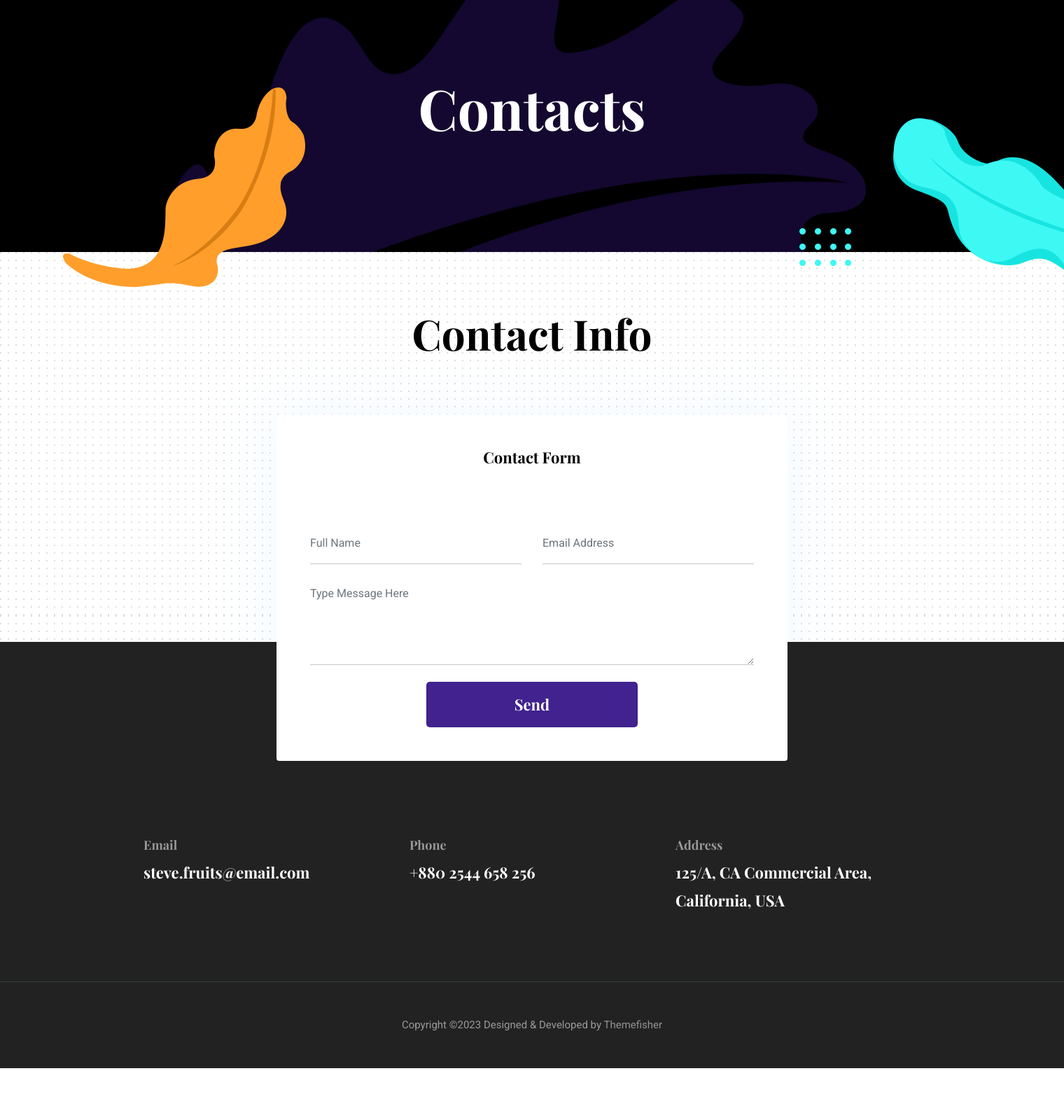
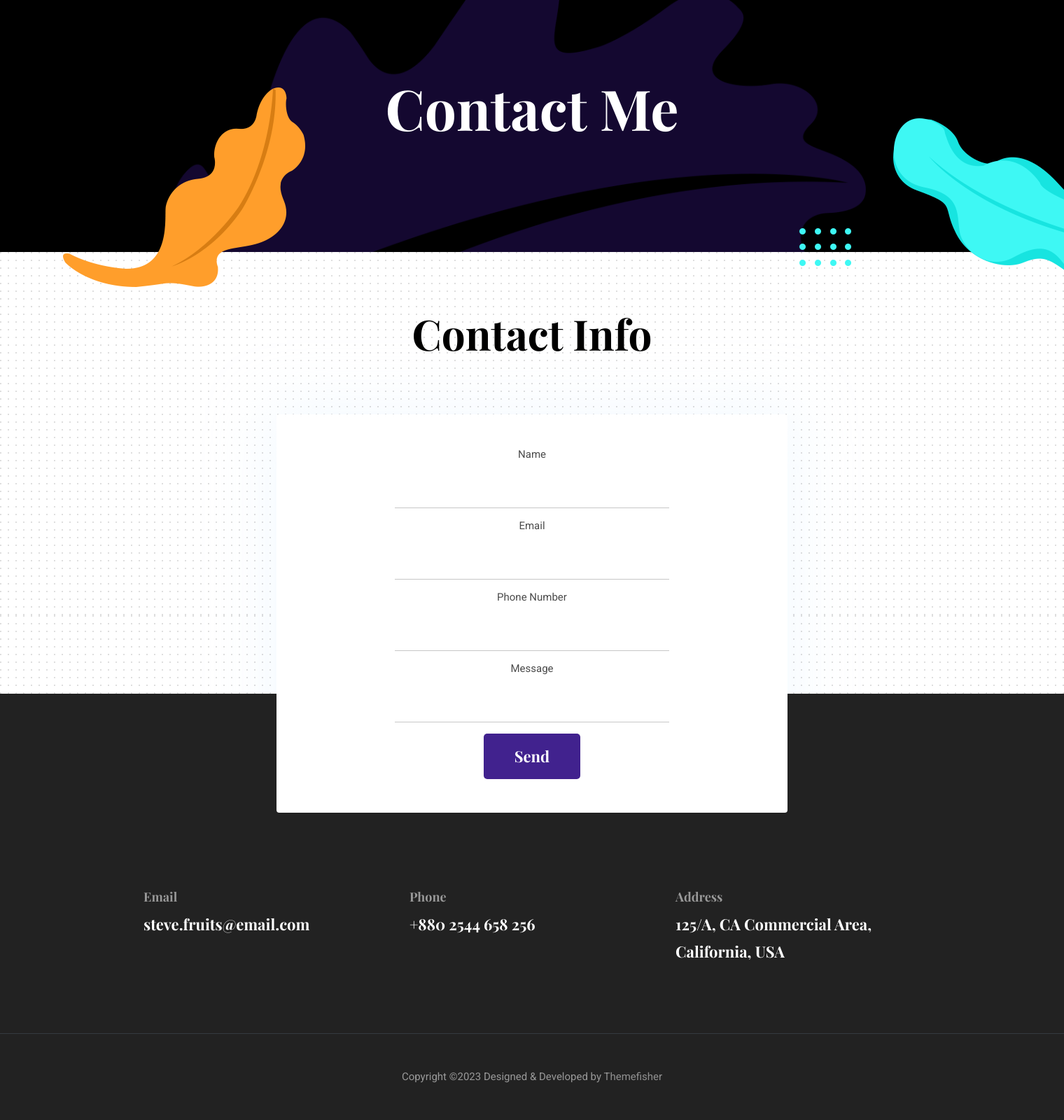
Before and after one commit to reh1548/python-flask-portfolio-website, a Flask app: page /contact in a window 1520 px wide; the page is wider, and only the part inside the window is pictured. Shown: the part 144-1744 px from the top of that part at 70% size. Before the commit the page ends 1670 px from the top of that part, so only its background shows below. Run offline with Flask 3, Linux system fonts and the light colour scheme; some libraries are stand-ins or nearby versions.

Commit message:
completed Contact us form which sends an emai

```diff
--- a/forms.py
+++ b/forms.py
@@ -40,3 +40,9 @@ class Message(FlaskForm):
     phone = StringField("Phone Number", validators=[DataRequired()])
     message_text = StringField("Message", validators=[DataRequired()])
     submit = SubmitField("Send")
+
+class CreateProject(FlaskForm):
+    title = StringField("Project Title", validators=[DataRequired()])
+    img_url = StringField("Project Image URL", validators=[DataRequired(), URL()])
+    body = CKEditorField("Project Description", validators=[DataRequired()])
+    submit = SubmitField("Submit")
--- a/main.py
+++ b/main.py
@@ -93,6 +93,19 @@ class Comment(db.Model):
     post_id = db.Column(db.Integer, db.ForeignKey("blog_posts.id"))
     parent_post = relationship("BlogPost", back_populates="comments")
 
+# Create a table for the projects
+class Projects(db.Model):
+    __tablename__ = "projects"
+    id = db.Column(db.Integer, primary_key=True)
+    # Create Foreign Key, "users.id" the users refers to the tablename of User.
+    author_id = db.Column(db.Integer, db.ForeignKey("users.id"))
+    # Create reference to the User object. The "posts" refers to the posts property in the User class.
+    author = relationship("User", back_populates="posts")
+    title = db.Column(db.String(250), unique=True, nullable=False)
+    body = db.Column(db.Text, nullable=False)
+    img_url = db.Column(db.String(250), nullable=False)
+
+
 
 with app.app_context():
     db.create_all()
@@ -108,6 +121,8 @@ def admin_only(f):
         return f(*args, **kwargs)
 
     return decorated_function
+
+
 
 @app.route('/')
 def index():
@@ -172,8 +187,6 @@ def login():
 def logout():
     logout_user()
     return redirect(url_for('index'))
-
-
 
 
 @app.route('/about')
@@ -259,10 +272,27 @@ def delete_post(post_id):
 def projects():
     return render_template('projects.html')
 
-@app.route('/contact')
+
+def message(msg):
+    with smtplib.SMTP("smtp.gmail.com", port=587) as connection:
+        connection.starttls()
+        connection.login(user=my_mail, password=password)
+        connection.sendmail(
+            from_addr=my_mail,
+            to_addrs=recipient_mail,
+            msg=msg
+        )
+
+@app.route("/contact", methods=['GET', 'POST'])
 def contact():
-    return render_template('contact.html')
-
+    form = Message()
+    if form.validate_on_submit():
+        message(f"Subject: Blog Site Message\n\n{form.name.data}\n{form.email.data}\n{form.phone.data}\n\nMessage:{form.message_text.data}")
+        form.name.data = ''
+        form.email.data = ''
+        form.phone.data = ''
+        form.message_text.data = ''
+    return render_template("contact.html", current_user=current_user, form=form)
 
 if __name__ == '__main__':
     app.run(debug=True)
--- a/templates/contact.html
+++ b/templates/contact.html
@@ -1,3 +1,4 @@
+{% from "bootstrap5/form.html" import render_form %} {% block content %}
 {% include "header.html" %}
 
 <!-- page title -->
@@ -5,19 +6,19 @@
   <div class="container">
     <div class="row">
       <div class="col-12 text-center">
-        <h1 class="text-white font-tertiary">Contacts</h1>
+        <h1 class="text-white font-tertiary">Contact Me</h1>
       </div>
     </div>
   </div>
   <!-- background shapes -->
-  <img src="static/images/illustrations/page-title.png" alt="illustrations" class="bg-shape-1 w-100">
-  <img src="static/images/illustrations/leaf-pink-round.png" alt="illustrations" class="bg-shape-2">
-  <img src="static/images/illustrations/dots-cyan.png" alt="illustrations" class="bg-shape-3">
-  <img src="static/images/illustrations/leaf-orange.png" alt="illustrations" class="bg-shape-4">
-  <img src="static/images/illustrations/leaf-yellow.png" alt="illustrations" class="bg-shape-5">
-  <img src="static/images/illustrations/dots-group-cyan.png" alt="illustrations" class="bg-shape-6">
-  <img src="static/images/illustrations/leaf-cyan-lg.png" alt="illustrations" class="bg-shape-7">
-</section>
+  <img src="{{ url_for('static', filename='images/illustrations/page-title.png') }}" alt="illustrations" class="bg-shape-1 w-100">
+  <img src="{{ url_for('static', filename='images/illustrations/leaf-pink-round.png') }}" alt="illustrations" class="bg-shape-2">
+  <img src="{{ url_for('static', filename='images/illustrations/dots-cyan.png') }}" alt="illustrations" class="bg-shape-3">
+  <img src="{{ url_for('static', filename='images/illustrations/leaf-orange.png') }}" alt="illustrations" class="bg-shape-4">
+  <img src="{{ url_for('static', filename='images/illustrations/leaf-yellow.png') }}" alt="illustrations" class="bg-shape-5">
+  <img src="{{ url_for('static', filename='images/illustrations/dots-group-cyan.png') }}" alt="illustrations" class="bg-shape-6">
+  <img src="{{ url_for('static', filename='images/illustrations/leaf-cyan-lg.png') }}" alt="illustrations" class="bg-shape-7">
+  </section>
 <!-- /page title -->
 
 <!-- contact -->
@@ -29,22 +30,13 @@
       </div>
       <div class="col-lg-8 mx-auto">
         <div class="bg-white rounded text-center p-5 shadow-down">
-          <h4 class="mb-80">Contact Form</h4>
-          <form action="#" class="row">
-            <div class="col-md-6">
-              <input type="text" id="name" name="name" placeholder="Full Name" class="form-control px-0 mb-4" required>
+          <div class="container">
+            <div class="row">
+              <div class="col-lg-8 mx-auto">
+                {{ render_form(form, novalidate=True, button_map={"submit": "primary"}) }}
+              </div>
             </div>
-            <div class="col-md-6">
-              <input type="email" id="email" name="email" placeholder="Email Address" class="form-control px-0 mb-4" required>
-            </div>
-            <div class="col-12">
-              <textarea name="message" id="message" class="form-control px-0 mb-4"
-                placeholder="Type Message Here" required></textarea>
-            </div>
-            <div class="col-lg-6 col-10 mx-auto">
-              <button class="btn btn-primary w-100">send</button>
-            </div>
-          </form>
+          </div>
         </div>
       </div>
     </div>
@@ -53,3 +45,4 @@
 <!-- /contact -->
 
 {% include "footer.html" %}
+{% endblock %}
```
